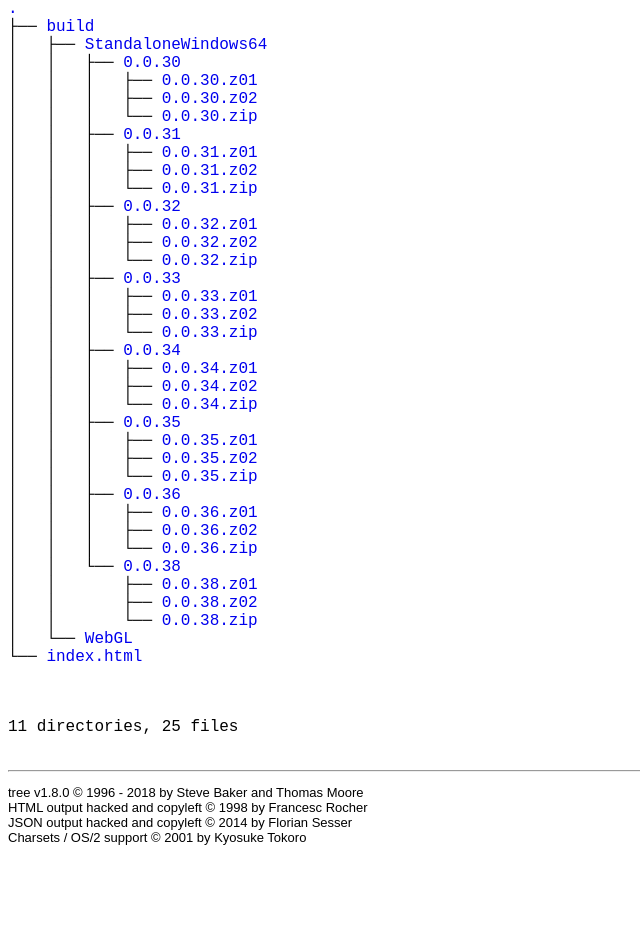
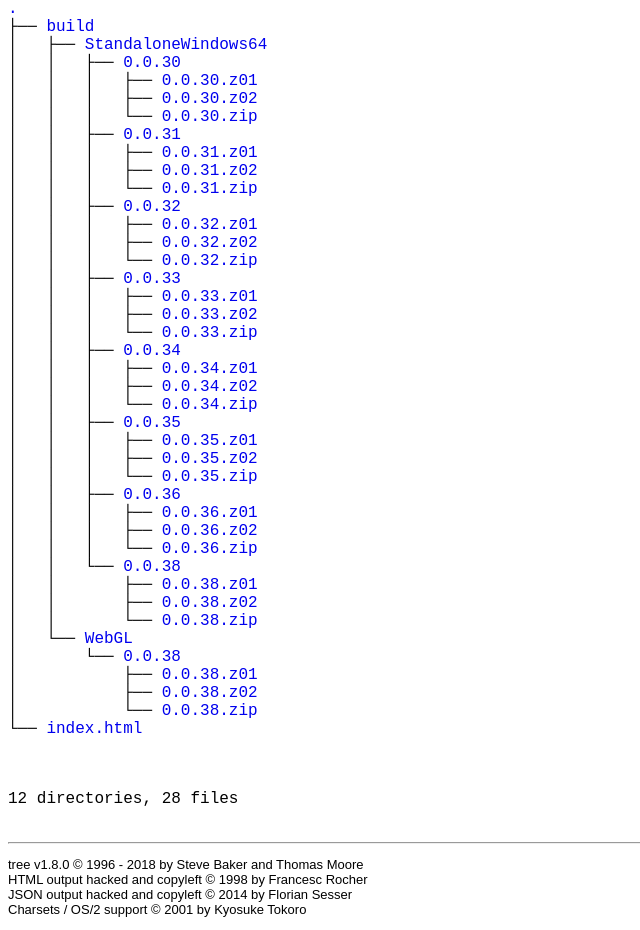
Before and after one commit to WoahPieStudios/GDELECT4-ADVAPROD-BUILDS, a plain HTML site: page index.html in a window 1280 px wide. Shown: the part 80-1010 px from the top of the page, without its empty margins (0-640 px from the left). Before the commit the page ends 938 px from the top, so only its background shows below. Drawn offline with Linux system fonts and the light colour scheme.

Commit message:
2022-07-04T15:52:38Z

```diff
--- a/index.html
+++ b/index.html
@@ -64,12 +64,16 @@
 	│   │   &nbsp;&nbsp;&nbsp; ├── <a href="./build/StandaloneWindows64/0.0.38/0.0.38.z02">0.0.38.z02</a><br>
 	│   │   &nbsp;&nbsp;&nbsp; └── <a href="./build/StandaloneWindows64/0.0.38/0.0.38.zip">0.0.38.zip</a><br>
 	│   └── <a href="./build/WebGL/">WebGL</a><br>
+	│   &nbsp;&nbsp;&nbsp; └── <a href="./build/WebGL/0.0.38/">0.0.38</a><br>
+	│   &nbsp;&nbsp;&nbsp; &nbsp;&nbsp;&nbsp; ├── <a href="./build/WebGL/0.0.38/0.0.38.z01">0.0.38.z01</a><br>
+	│   &nbsp;&nbsp;&nbsp; &nbsp;&nbsp;&nbsp; ├── <a href="./build/WebGL/0.0.38/0.0.38.z02">0.0.38.z02</a><br>
+	│   &nbsp;&nbsp;&nbsp; &nbsp;&nbsp;&nbsp; └── <a href="./build/WebGL/0.0.38/0.0.38.zip">0.0.38.zip</a><br>
 	└── <a href="./index.html">index.html</a><br>
 	<br><br>
 	</p>
 	<p>
 
-11 directories, 25 files
+12 directories, 28 files
 	<br><br>
 	</p>
 	<hr>
```
